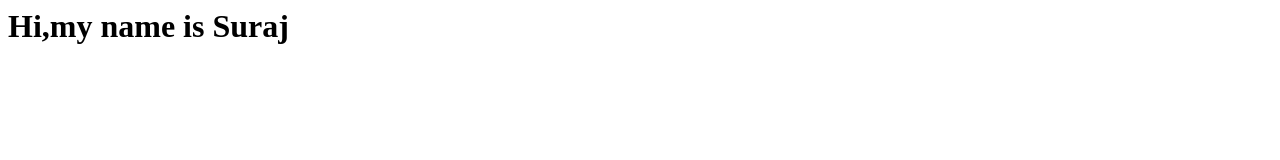
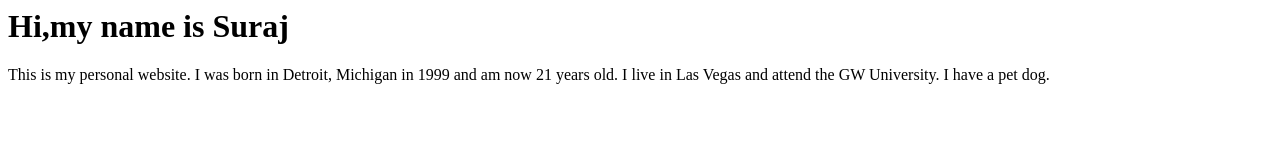
Before and after one commit to skandoth1/hello-world2, a plain HTML site: page index.html in a window 1280 px wide. Drawn offline with Linux system fonts and the light colour scheme.

Commit message:
Update index.html

```diff
--- a/index.html
+++ b/index.html
@@ -1 +1,2 @@
 <h1>Hi,my name is Suraj</h1>
+<p>This is my personal website. I was born in Detroit, Michigan in 1999 and am now 21 years old. I live in Las Vegas and attend the GW University. I have a pet dog.</p>
```
